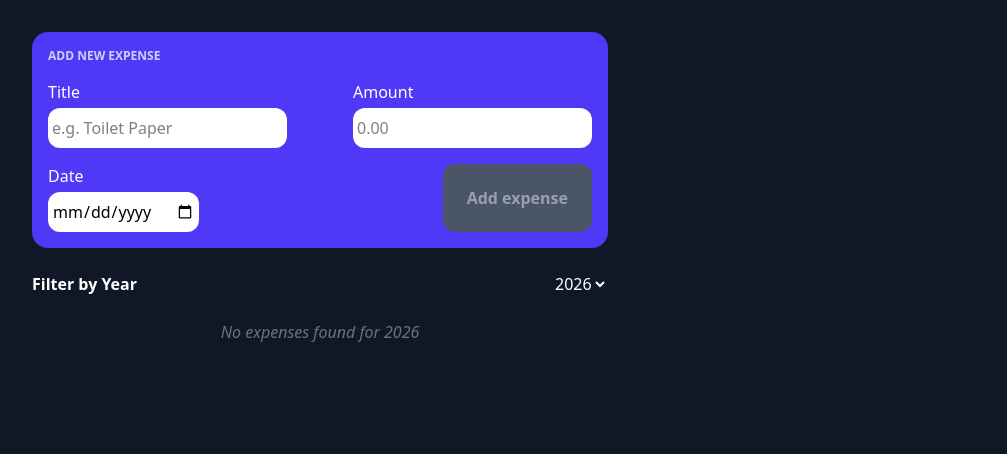
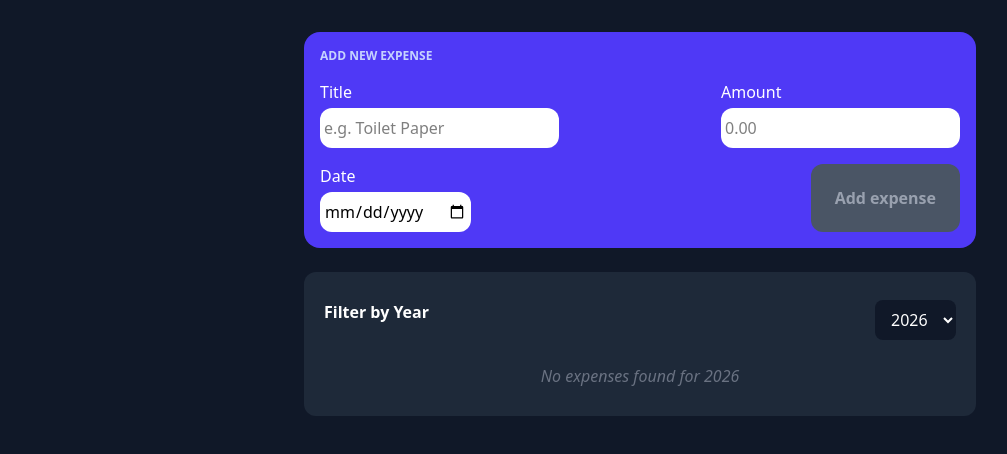
Before and after one commit to MansiJoshi1701/ExpenseTracker, a React (Vite) app: page / in a window 1280 px wide. Shown: the top 454 px of the page, without its empty margins (0-1007 px from the left). Built offline with nearby package versions, Linux system fonts and the light colour scheme.

Commit message:
Stlying added to display area

```diff
--- a/src/App.tsx
+++ b/src/App.tsx
@@ -38,6 +38,7 @@ function App() {
   const addNewExpense = (e: React.SubmitEvent<HTMLFormElement>) => {
     e.preventDefault();
     console.log("expenseList updated with new item");
+    console.log("Date = " , newExpense.date);
     newExpense.id = uuidv4();
     setExpenseList(prev => [newExpense , ...prev]); //Add the 'newExpense' to the expenseList using the setter function
     setNewExpense(defaultExpense);
@@ -49,11 +50,11 @@ function App() {
 
 
   return (
-    <div className='min-h-screen bg-gray-900 flex-cols justify-center p-8 space-y-6 text-white'>
+    <div className='min-h-screen bg-gray-900 flex flex-col items-center p-8 space-y-6 text-white'>
 
 
       {/* App Container */}
-      <div className='w-xl space-y-6'>
+      <div className='w-2xl space-y-6'>
 
         <div className='bg-indigo-600 p-4 rounded-2xl space-y-4'>
           <h3 className='text-xs text-indigo-200 font-bold'>ADD NEW EXPENSE</h3>
@@ -85,12 +86,12 @@ function App() {
       </div>
 
       {/* DISPLAY AREA */}
-      <div className='w-xl space-y-6'>
+      <div className='w-2xl space-y-6 rounded-xl bg-gray-800 px-5 py-7'>
         <div className='flex justify-between'>
           <h2 className='font-bold  text-white'>Filter by Year</h2>
-          <select id="select-year" value={selectedYear} onChange={e => setSelectedYear(e.target.value)}>
+          <select id="select-year" value={selectedYear} onChange={e => setSelectedYear(e.target.value)} className='rounded-lg px-3 py-2 bg-gray-900'>
             {yearOptions.map(opt => (
-              <option key={opt.value} value={opt.value} className='text-black'>
+              <option key={opt.value} value={opt.value}>
                 {opt.label}
               </option>
             ))}
@@ -101,18 +102,30 @@ function App() {
 
 
         {/* List of all expenses for selectedYear */}
+        <ul className='space-y-4'>
+          {expenseList.filter(f => f.date.slice(0,4) === selectedYear).length === 0 ? (
+            <li className='text-gray-500 text-center italic'>No expenses found for {selectedYear}</li>
+          ) : (
+            expenseList.filter(f => f.date.slice(0,4) === selectedYear).map(item => {
+              const dateObj = new Date(item.date);
+              const month = dateObj.toLocaleString('en-US', { month: 'short' });
+              const day = dateObj.toLocaleString('en-US', { day: '2-digit' });
+              const year = dateObj.getFullYear();
 
-        {expenseList.filter(f => f.date.slice(0,4) === selectedYear).length === 0 ? (
-          <p className='text-gray-500 text-center italic'>No expenses found for {selectedYear}</p>
-        ) : (
-          expenseList.filter(f => f.date.slice(0,4) === selectedYear).map(item => (
-          <div key={item.id} className='text-bold text-white w-xl bg-gray-400 rounded-xl flex justify-between p-3'>
-            <h2>{item.title}</h2>
-            <span className=''>{item.amount}</span>
-          </div>
-        ))
-        ) }
-
+              return(
+                <li key={item.id} className='flex justify-center items-center font-bold text-white w-full bg-gray-600 rounded-xl flex justify-between p-3 space-x-3'>
+                  <div className='rounded-xl p-2 h-20 w-20 bg-gray-900 text-white font-bold flex flex-col items-center'>
+                    <span className='text-sm text-indigo-400'>{month}</span>
+                    <span className='text-xl font-black'>{day}</span>
+                    <span className='text-sm'>{year}</span>
+                  </div>
+                  <h2 className='flex-1 text-lg'>{item.title}</h2>
+                  <span className='font-bold rounded-xl py-2 px-4 bg-indigo-700 border border-indigo-500'>${item.amount}</span>
+                </li>
+              );
+            })
+          )}
+        </ul>
       </div>
 
     </div>
```
